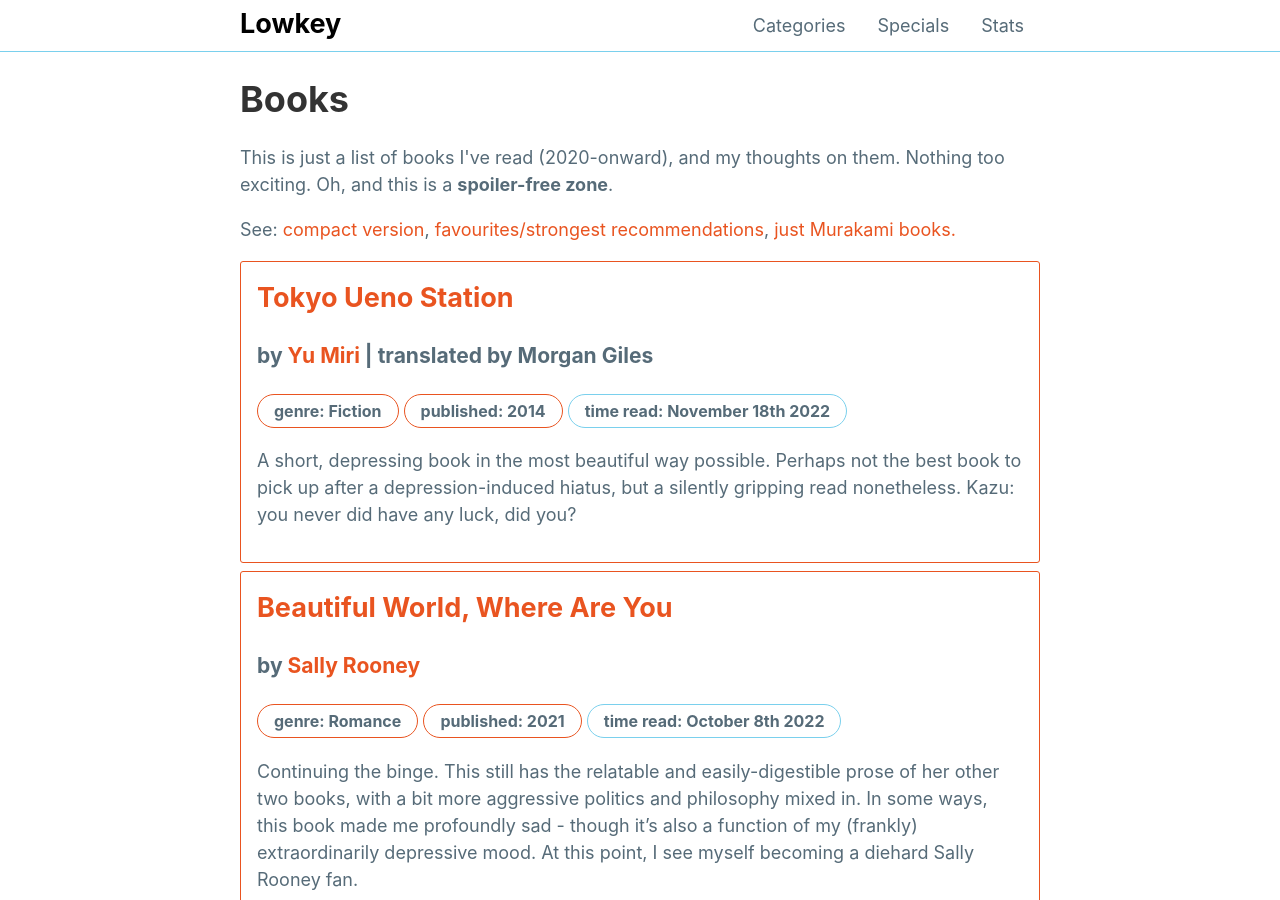
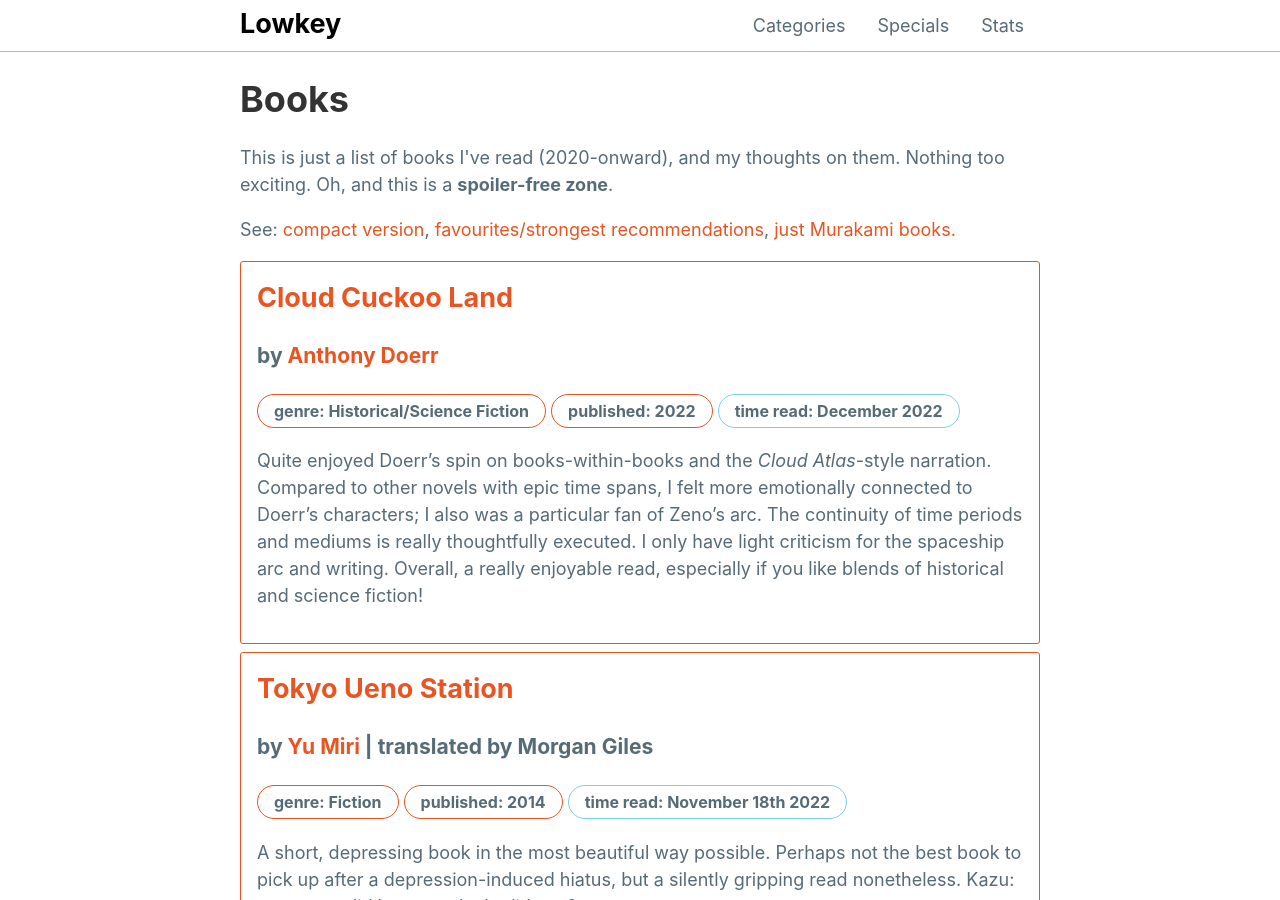
Before and after one commit to mattxwang/lowkey, a Jekyll site: the page built from stats/books.html, in a window 1280 px wide and 900 px high. Built offline with Jekyll 4.4.1, drawn with Linux system fonts in a browser that asks for light colours.

Commit message:
cloud cuckoo land

```diff
--- a/_data/books.yml
+++ b/_data/books.yml
@@ -758,3 +758,11 @@ tokyouenostation:
   time_read: November 18th 2022
   thoughts: >
     A short, depressing book in the most beautiful way possible. Perhaps not the best book to pick up after a depression-induced hiatus, but a silently gripping read nonetheless. Kazu: you never did have any luck, did you?
+cloudcuckooland:
+  title: Cloud Cuckoo Land
+  author: Anthony Doerr
+  genre: Historical/Science Fiction
+  year_published: 2022
+  time_read: December 2022
+  thoughts: >
+    Quite enjoyed Doerr's spin on books-within-books and the *Cloud Atlas*-style narration. Compared to other novels with epic time spans, I felt more emotionally connected to Doerr's characters; I also was a particular fan of Zeno's arc. The continuity of time periods and mediums is really thoughtfully executed. I only have light criticism for the spaceship arc and writing. Overall, a really enjoyable read, especially if you like blends of historical and science fiction!
```
